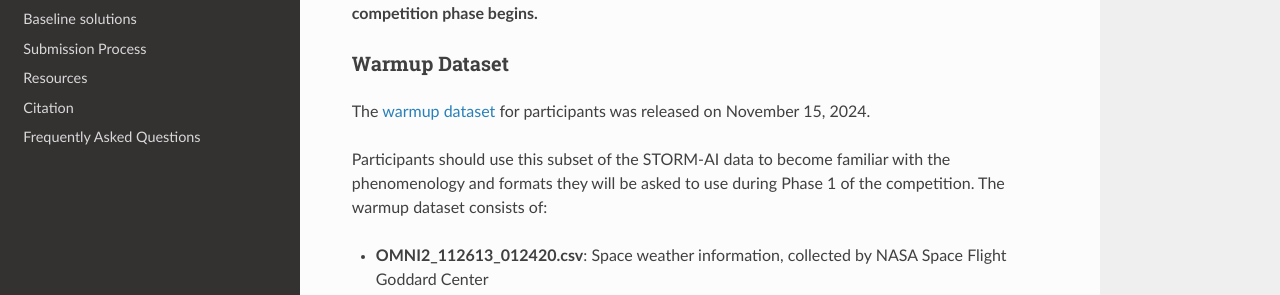
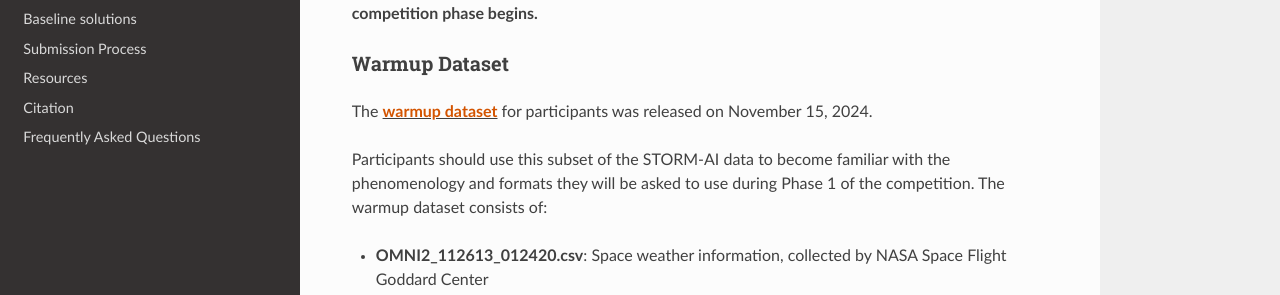
Before and after one commit to olgupila/STORM-AI-devkit-2025, a Sphinx documentation site: the page built from docs/dataset.md, in a window 1280 px wide. Shown: the part 310-605 px from the top of the page. Built offline with Sphinx 7.4.7 and the Read the Docs theme 3.1.0, drawn with Linux system fonts in a browser that asks for light colours; pages that are not in the unit, such as notebooks, are missing from menus.

Commit message:
warmup dataset link test

```diff
--- a/docs/dataset.md
+++ b/docs/dataset.md
@@ -8,8 +8,7 @@ The Satellite Tracking and Orbit Resilience Modeling with AI (STORM-AI) Dataset
 
 ### Warmup Dataset
 
-The [warmup dataset](https://www.dropbox.com/scl/fo/nz1j92xpr6eet3fa5mx5i/ADMYs2zfr3dvxJ-FFd5dmM8?rlkey=tem27v1d2raf2nnlcq6cd49ev&st=f8fem2go&dl=0) for participants was released on November 15, 2024.
-
+The <u><a href="https://www.dropbox.com/scl/fo/nz1j92xpr6eet3fa5mx5i/ADMYs2zfr3dvxJ-FFd5dmM8?rlkey=tem27v1d2raf2nnlcq6cd49ev&st=f8fem2go&dl=0" style="color: #d35400; text-decoration: none; font-weight: bold;">warmup dataset</a></u> for participants was released on November 15, 2024.
 
 Participants should use this subset of the STORM-AI data to become familiar with the phenomenology and formats they will be asked to use during Phase 1 of the competition. The warmup dataset consists of:
 * <b>OMNI2_112613_012420.csv</b>: Space weather information, collected by NASA Space Flight Goddard Center
```
